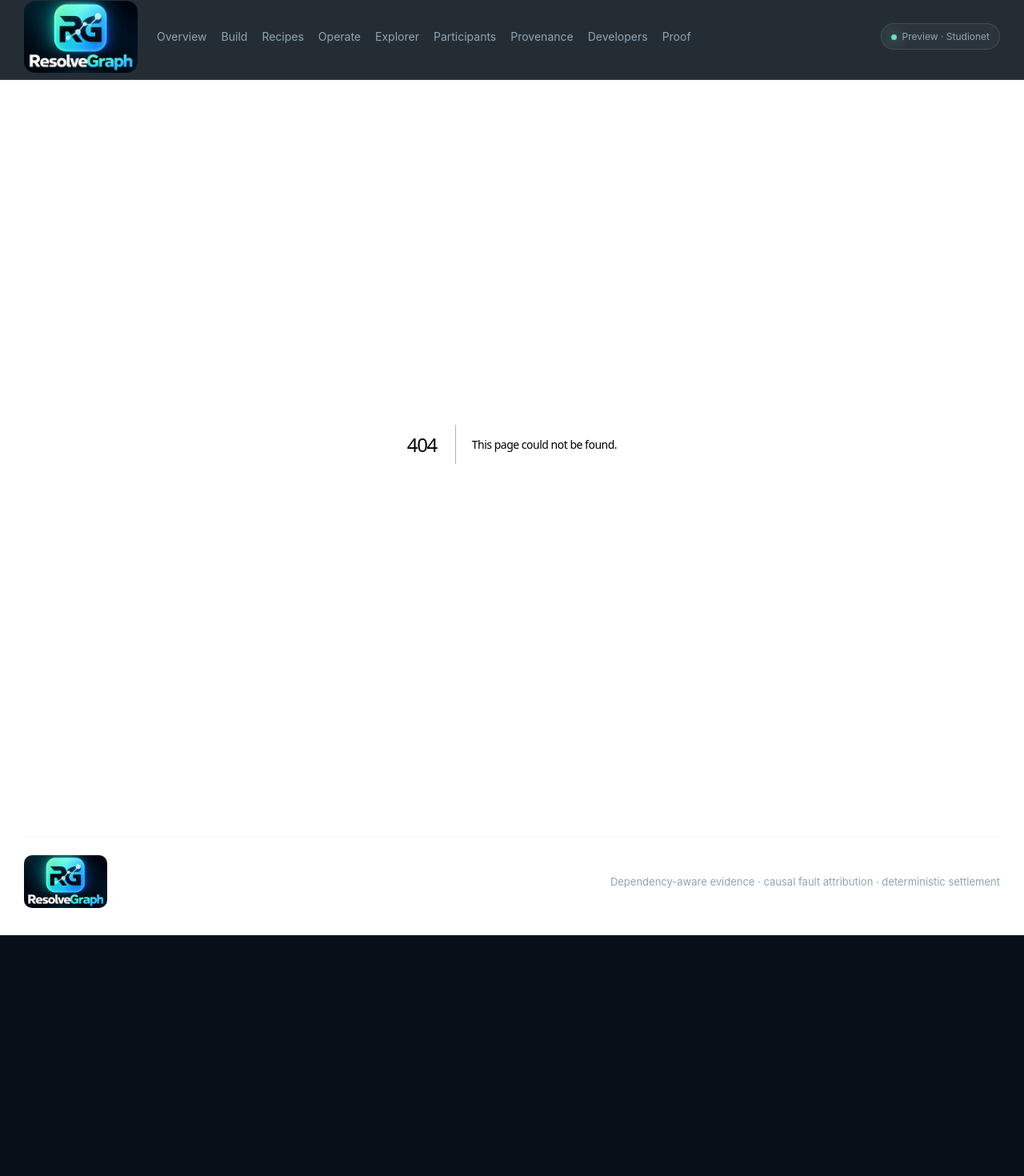
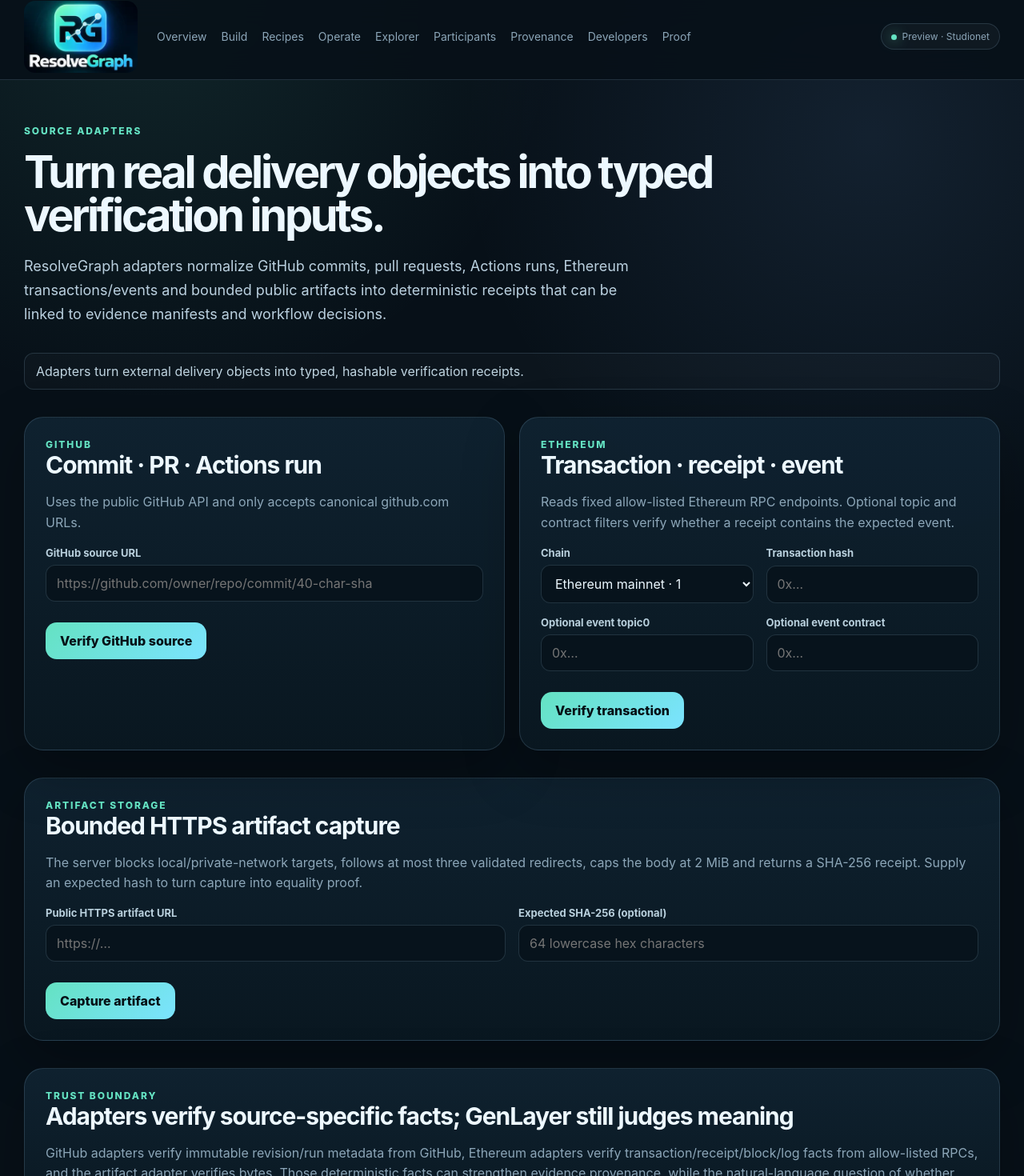
Before and after one commit to maho0638/resolvegraph-genlayer, a Next.js app in the folder frontend/: page /adapters in a window 1280 px wide. Before the commit this address had no page. Shown: the part 7-1477 px from the top of the page at 80% size. Before the commit the page ends 1176 px from the top, so only its background shows below. Built offline with nearby package versions, Linux system fonts and the light colour scheme.

Commit message:
feat: add interactive source adapter workbench

```diff
--- /dev/null
+++ b/frontend/app/adapters/page.tsx
@@ -0,0 +1,248 @@
+"use client";
+
+import { FormEvent, useState } from "react";
+import { fetchJson } from "@/lib/http";
+
+function Result({ value }: { value: unknown }) {
+  if (!value) return null;
+  return (
+    <pre style={{ maxHeight: 520 }}>
+      {JSON.stringify(value, null, 2)}
+    </pre>
+  );
+}
+
+export default function AdaptersPage() {
+  const [githubUrl, setGithubUrl] = useState("");
+  const [githubResult, setGithubResult] = useState<any>(null);
+  const [chainId, setChainId] = useState("1");
+  const [txHash, setTxHash] = useState("");
+  const [topic0, setTopic0] = useState("");
+  const [eventContract, setEventContract] = useState("");
+  const [ethereumResult, setEthereumResult] = useState<any>(null);
+  const [artifactUrl, setArtifactUrl] = useState("");
+  const [artifactSha, setArtifactSha] = useState("");
+  const [artifactResult, setArtifactResult] = useState<any>(null);
+  const [notice, setNotice] = useState(
+    "Adapters turn external delivery objects into typed, hashable verification receipts.",
+  );
+  const [busy, setBusy] = useState("");
+
+  async function github(event: FormEvent) {
+    event.preventDefault();
+    setBusy("github");
+    setGithubResult(null);
+    try {
+      const data = await fetchJson<any>(
+        "/api/adapters/github?url=" + encodeURIComponent(githubUrl.trim()),
+      );
+      setGithubResult(data);
+      setNotice(
+        data.sourceType +
+          " verified · " +
+          String(data.immutableRef || data.adapterDigest).slice(0, 16) +
+          "…",
+      );
+    } catch (error: any) {
+      setNotice(error?.message || "GitHub adapter failed.");
+    } finally {
+      setBusy("");
+    }
+  }
+
+  async function ethereum(event: FormEvent) {
+    event.preventDefault();
+    setBusy("ethereum");
+    setEthereumResult(null);
+    try {
+      const params = new URLSearchParams({
+        chainId,
+        txHash: txHash.trim(),
+      });
+      if (topic0.trim()) params.set("topic0", topic0.trim());
+      if (eventContract.trim()) params.set("contract", eventContract.trim());
+      const data = await fetchJson<any>(
+        "/api/adapters/ethereum?" + params.toString(),
+      );
+      setEthereumResult(data);
+      setNotice(
+        "Ethereum transaction verified · block " +
+          String(data.blockNumber) +
+          " · " +
+          String(data.status),
+      );
+    } catch (error: any) {
+      setNotice(error?.message || "Ethereum adapter failed.");
+    } finally {
+      setBusy("");
+    }
+  }
+
+  async function artifact(event: FormEvent) {
+    event.preventDefault();
+    setBusy("artifact");
+    setArtifactResult(null);
+    try {
+      const params = new URLSearchParams({ url: artifactUrl.trim() });
+      if (artifactSha.trim()) params.set("sha256", artifactSha.trim());
+      const data = await fetchJson<any>(
+        "/api/adapters/artifact?" + params.toString(),
+      );
+      setArtifactResult(data);
+      setNotice(
+        "Artifact captured · SHA-256 " +
+          String(data.contentHash).slice(0, 16) +
+          "…",
+      );
+    } catch (error: any) {
+      setNotice(error?.message || "Artifact adapter failed.");
+    } finally {
+      setBusy("");
+    }
+  }
+
+  return (
+    <>
+      <div className="sectionHead">
+        <div>
+          <div className="eyebrow">Source Adapters</div>
+          <h1 style={{ fontSize: "56px" }}>
+            Turn real delivery objects into typed verification inputs.
+          </h1>
+          <p className="lede">
+            ResolveGraph adapters normalize GitHub commits, pull requests,
+            Actions runs, Ethereum transactions/events and bounded public
+            artifacts into deterministic receipts that can be linked to
+            evidence manifests and workflow decisions.
+          </p>
+        </div>
+      </div>
+
+      <div className="status">{notice}</div>
+
+      <section className="grid2 section">
+        <form className="panel" onSubmit={github}>
+          <div className="eyebrow">GitHub</div>
+          <h2>Commit · PR · Actions run</h2>
+          <p className="muted">
+            Uses the public GitHub API and only accepts canonical github.com URLs.
+          </p>
+          <div className="field">
+            <label>GitHub source URL</label>
+            <input
+              value={githubUrl}
+              onChange={(event) => setGithubUrl(event.target.value)}
+              placeholder="https://github.com/owner/repo/commit/40-char-sha"
+              required
+            />
+          </div>
+          <div className="actions">
+            <button className="button" disabled={!!busy}>
+              {busy === "github" ? "Verifying…" : "Verify GitHub source"}
+            </button>
+          </div>
+          <Result value={githubResult} />
+        </form>
+
+        <form className="panel" onSubmit={ethereum}>
+          <div className="eyebrow">Ethereum</div>
+          <h2>Transaction · receipt · event</h2>
+          <p className="muted">
+            Reads fixed allow-listed Ethereum RPC endpoints. Optional topic and
+            contract filters verify whether a receipt contains the expected event.
+          </p>
+          <div className="formGrid">
+            <div className="field">
+              <label>Chain</label>
+              <select value={chainId} onChange={(event) => setChainId(event.target.value)}>
+                <option value="1">Ethereum mainnet · 1</option>
+                <option value="11155111">Sepolia · 11155111</option>
+              </select>
+            </div>
+            <div className="field">
+              <label>Transaction hash</label>
+              <input
+                value={txHash}
+                onChange={(event) => setTxHash(event.target.value)}
+                placeholder="0x…"
+                required
+              />
+            </div>
+            <div className="field">
+              <label>Optional event topic0</label>
+              <input
+                value={topic0}
+                onChange={(event) => setTopic0(event.target.value)}
+                placeholder="0x…"
+              />
+            </div>
+            <div className="field">
+              <label>Optional event contract</label>
+              <input
+                value={eventContract}
+                onChange={(event) => setEventContract(event.target.value)}
+                placeholder="0x…"
+              />
+            </div>
+          </div>
+          <div className="actions">
+            <button className="button" disabled={!!busy}>
+              {busy === "ethereum" ? "Verifying…" : "Verify transaction"}
+            </button>
+          </div>
+          <Result value={ethereumResult} />
+        </form>
+      </section>
+
+      <section className="panel section">
+        <div className="eyebrow">Artifact storage</div>
+        <h2>Bounded HTTPS artifact capture</h2>
+        <p className="muted">
+          The server blocks local/private-network targets, follows at most three
+          validated redirects, caps the body at 2 MiB and returns a SHA-256
+          receipt. Supply an expected hash to turn capture into equality proof.
+        </p>
+        <form onSubmit={artifact}>
+          <div className="formGrid">
+            <div className="field">
+              <label>Public HTTPS artifact URL</label>
+              <input
+                value={artifactUrl}
+                onChange={(event) => setArtifactUrl(event.target.value)}
+                placeholder="https://…"
+                required
+              />
+            </div>
+            <div className="field">
+              <label>Expected SHA-256 (optional)</label>
+              <input
+                value={artifactSha}
+                onChange={(event) => setArtifactSha(event.target.value)}
+                placeholder="64 lowercase hex characters"
+              />
+            </div>
+          </div>
+          <div className="actions">
+            <button className="button" disabled={!!busy}>
+              {busy === "artifact" ? "Capturing…" : "Capture artifact"}
+            </button>
+          </div>
+        </form>
+        <Result value={artifactResult} />
+      </section>
+
+      <section className="panel section">
+        <div className="eyebrow">Trust boundary</div>
+        <h2>Adapters verify source-specific facts; GenLayer still judges meaning</h2>
+        <p className="muted">
+          GitHub adapters verify immutable revision/run metadata from GitHub,
+          Ethereum adapters verify transaction/receipt/block/log facts from
+          allow-listed RPCs, and the artifact adapter verifies bytes. Those
+          deterministic facts can strengthen evidence provenance, while the
+          natural-language question of whether they satisfy the frozen rubric
+          remains a GenLayer consensus decision.
+        </p>
+      </section>
+    </>
+  );
+}
```
